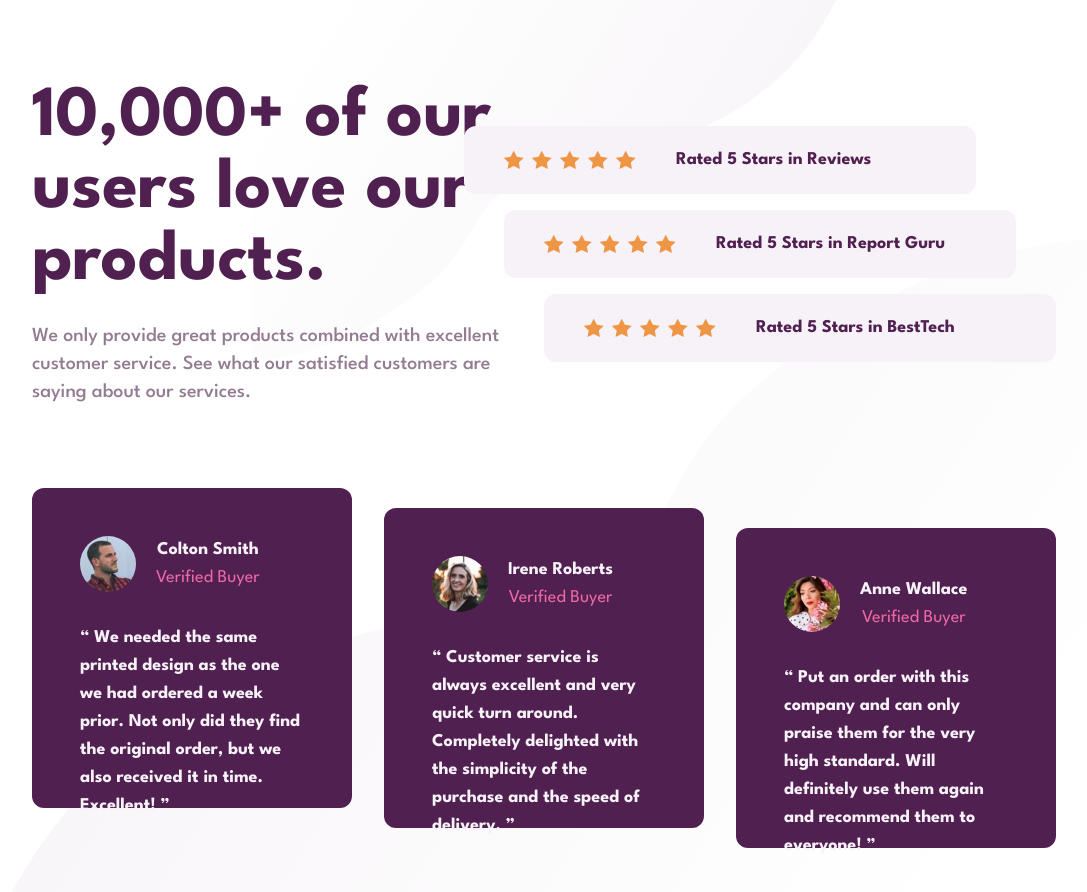
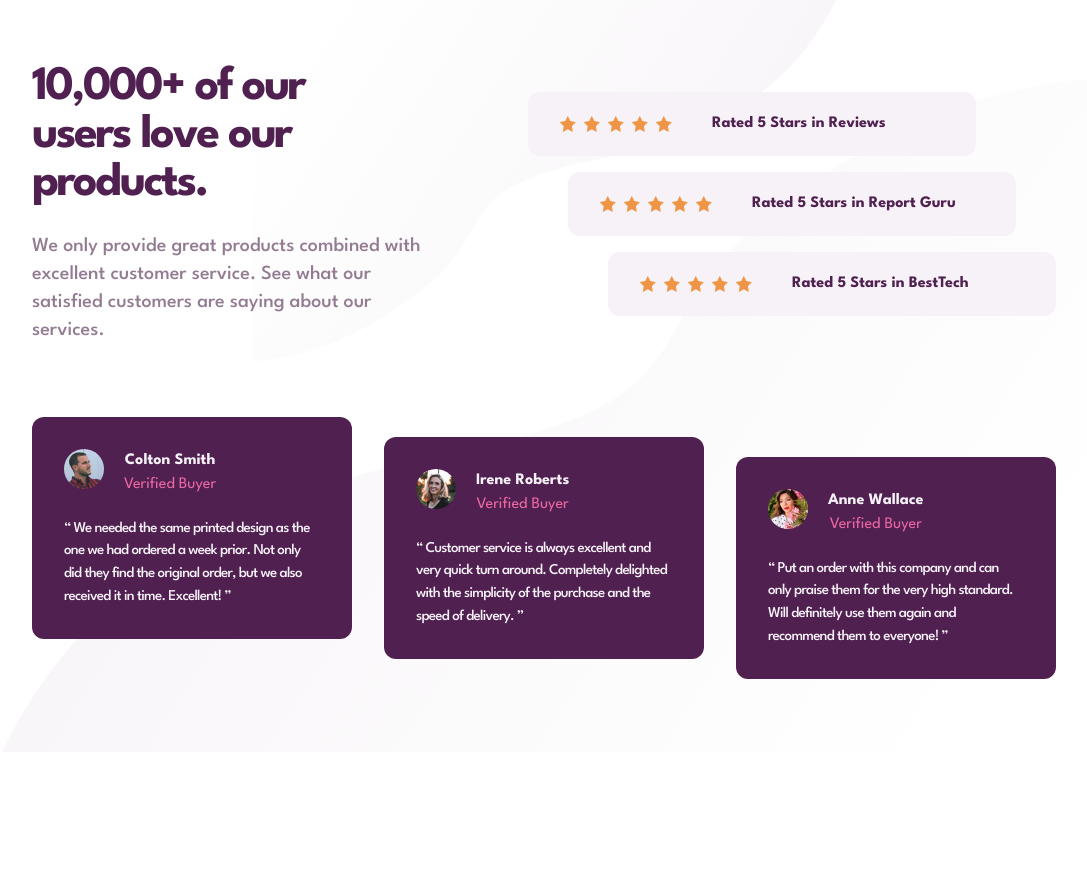
Before and after one commit to BrunnoHibbeln/social-proof-section, a Next.js app: page / in a window 1280 px wide. Shown: the top 892 px of the page, without its empty margins (96-1183 px from the left). After the commit the page ends 800 px from the top, so only its background shows below. Built offline with nearby package versions, Linux system fonts and the light colour scheme.

Commit message:
modifying `breakpoints`

```diff
--- a/app/components/FeedbackCard.js
+++ b/app/components/FeedbackCard.js
@@ -1,18 +1,18 @@
 import Image from 'next/image'
 
-export default function FeedbackCard({ margin, image, name, text }) {
+export default function FeedbackCard({ margin, image, alt, name, text }) {
   return (
     <section
-      className={`flex flex-col gap-8 rounded-xl bg-dark-magenta p-8 xl:h-80 xl:w-[31rem] xl:p-12 ${margin}`}
+      className={`flex flex-col gap-5 rounded-xl bg-dark-magenta p-8 xl:h-fit xl:w-[31.5rem] ${margin}`}
     >
       <section className="flex flex-row gap-5">
-        <Image className="w-14 rounded-full" src={image} alt="Colton's Photo" />
+        <Image className="h-10 w-10 rounded-full" src={image} alt={alt} />
         <article className="flex flex-col items-center justify-center">
-          <strong className="text-light-magenta xl:text-lg">{name}</strong>
-          <span className="text-pink xl:text-lg">Verified Buyer</span>
+          <strong className="text-light-magenta">{name}</strong>
+          <span className="text-pink">Verified Buyer</span>
         </article>
       </section>
-      <p className="text-body font-bold text-light-magenta xl:text-lg">
+      <p className="text-body font-medium tracking-tighter text-light-magenta">
         “ {text} ”
       </p>
     </section>
--- a/app/components/RatingCard.js
+++ b/app/components/RatingCard.js
@@ -3,10 +3,10 @@ import StarIcon from './StarIcon'
 export default function RatingCard({ text, margin }) {
   return (
     <section
-      className={`flex w-full flex-col items-center justify-center gap-3 rounded-xl bg-light-magenta py-4 xl:w-[32rem] xl:flex-row xl:justify-start xl:gap-10 xl:px-10 xl:py-5 ${margin}`}
+      className={`flex w-full flex-col items-center justify-center gap-3 rounded-xl bg-light-magenta px-5 py-4 xl:w-[28rem] xl:flex-row xl:justify-start xl:gap-10 xl:px-8 xl:py-5 ${margin}`}
     >
       <StarIcon />
-      <strong className="text-dark-magenta xl:text-lg">{text}</strong>
+      <strong className="text-dark-magenta xl:text-base">{text}</strong>
     </section>
   )
 }
--- a/app/components/StarIcon.js
+++ b/app/components/StarIcon.js
@@ -5,11 +5,11 @@ import Star from '../images/icon-star.svg'
 export default function StarIcon() {
   return (
     <section className="flex flex-row gap-2">
-      <Image className="xl:w-5" src={Star} alt="Star Icon" />
-      <Image className="xl:w-5" src={Star} alt="Star Icon" />
-      <Image className="xl:w-5" src={Star} alt="Star Icon" />
-      <Image className="xl:w-5" src={Star} alt="Star Icon" />
-      <Image className="xl:w-5" src={Star} alt="Star Icon" />
+      <Image className="xl:w-4" src={Star} alt="Star Icon" />
+      <Image className="xl:w-4" src={Star} alt="Star Icon" />
+      <Image className="xl:w-4" src={Star} alt="Star Icon" />
+      <Image className="xl:w-4" src={Star} alt="Star Icon" />
+      <Image className="xl:w-4" src={Star} alt="Star Icon" />
     </section>
   )
 }
--- a/app/components/TitleCard.js
+++ b/app/components/TitleCard.js
@@ -1,10 +1,10 @@
 export default function TitleCard() {
   return (
-    <article className="flex flex-col gap-6 text-center xl:w-[30rem] xl:items-center xl:justify-center xl:text-left">
-      <h1 className="px-5 text-4xl font-bold leading-7 text-dark-magenta xl:px-0 xl:text-7xl">
+    <article className="flex flex-col gap-6 text-center xl:w-[25.5rem] xl:items-center xl:justify-center xl:text-left">
+      <h1 className="px-5 text-4xl font-bold leading-10 tracking-tighter text-dark-magenta xl:px-0 xl:pr-8 xl:text-5xl">
         10,000+ of our users love our products.
       </h1>
-      <p className="text-body text-xl font-medium text-magenta">
+      <p className="text-xl font-medium text-magenta">
         We only provide great products combined with excellent customer service.
         See what our satisfied customers are saying about our services.
       </p>
```
